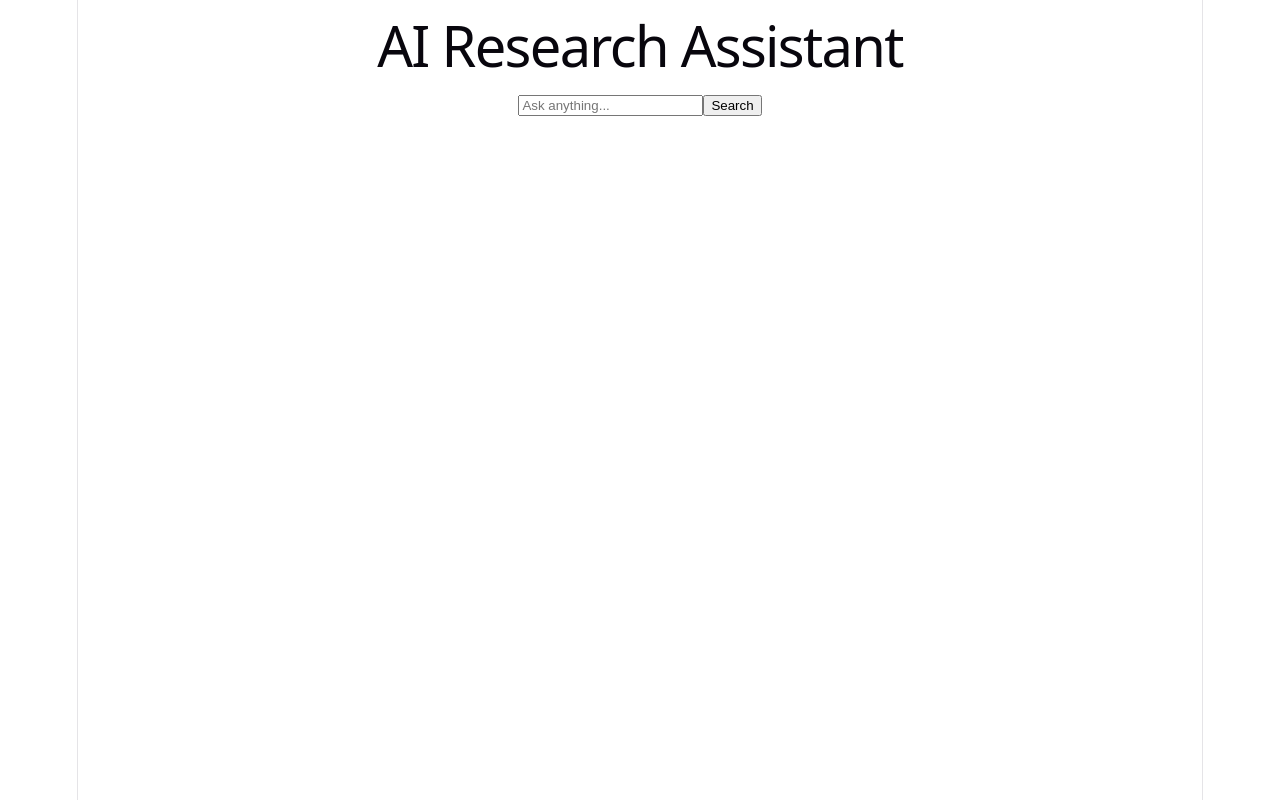
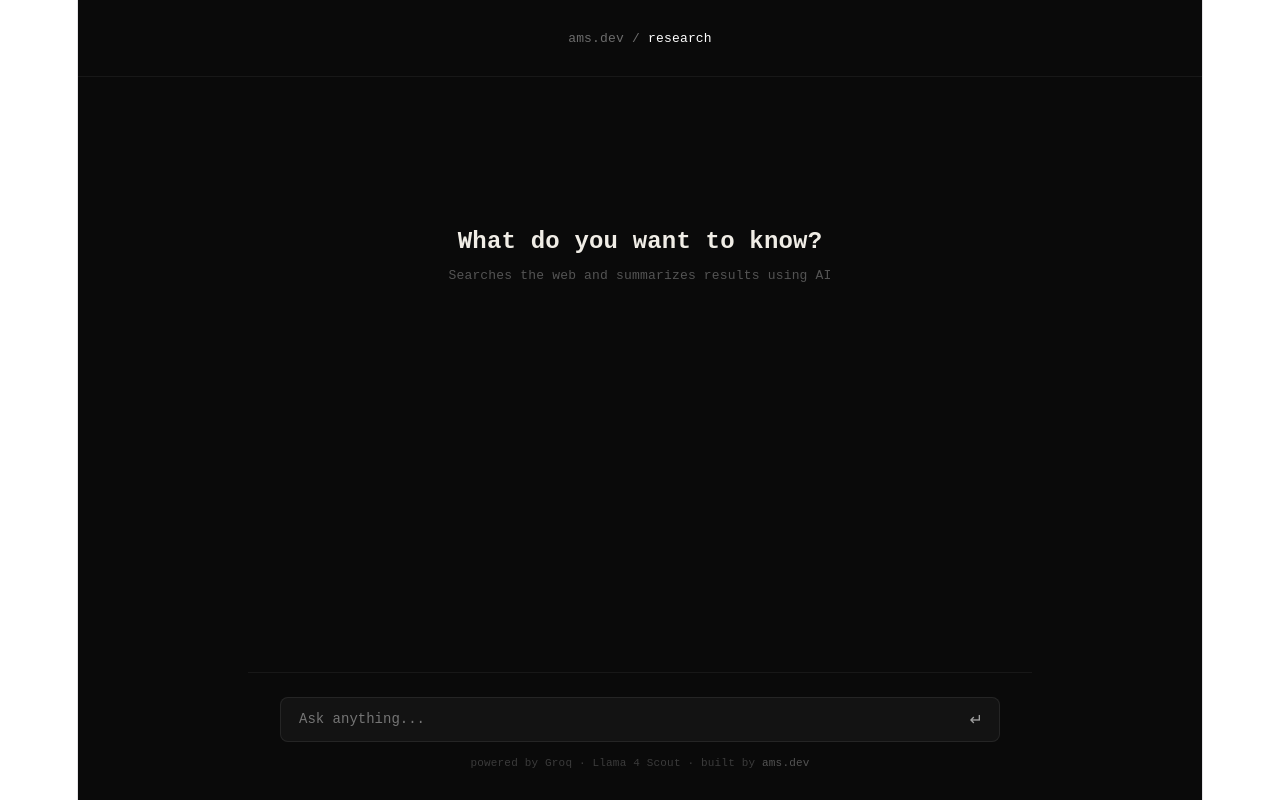
Before and after one commit to andinalloldtales/ai-research-assistant, a React (Vite) app: page / in a window 1280 px wide. Built offline with nearby package versions, Linux system fonts and the light colour scheme.

Commit message:
Stylize Interface

```diff
--- a/package.json
+++ b/package.json
@@ -11,6 +11,7 @@
   },
   "dependencies": {
     "axios": "^1.17.0",
+    "motion": "^12.40.0",
     "react": "^19.2.6",
     "react-dom": "^19.2.6"
   },
--- a/src/App.jsx
+++ b/src/App.jsx
@@ -1,36 +1,38 @@
-import { useState } from "react"
+import { useState, useRef, useEffect } from "react"
 import axios from "axios"
+import { motion, AnimatePresence } from "motion/react"
 
 const App = () => {
   const [query, setQuery] = useState("")
   const [messages, setMessages] = useState([])
   const [isLoading, setIsLoading] = useState(false)
+  const bottomRef = useRef(null)
+
+  useEffect(() => {
+    bottomRef.current?.scrollIntoView({ behavior: "smooth" })
+  }, [messages, isLoading])
 
   const handleSearch = async () => {
     if (!query.trim()) return
-
     const userMessage = { role: "user", content: query }
     setMessages(prev => [...prev, userMessage])
     setQuery("")
     setIsLoading(true)
 
     try {
-
       const searchRes = await axios.post("https://google.serper.dev/search",
         { q: query },
         { headers: { "X-API-KEY": import.meta.env.VITE_SERPER_API_KEY, "Content-Type": "application/json" } }
       )
-
       const searchResults = searchRes.data.organic.slice(0, 5).map(r =>
         `Title: ${r.title}\nSnippet: ${r.snippet}\nURL: ${r.link}`
       ).join("\n\n")
-
 
       const groqRes = await axios.post("https://api.groq.com/openai/v1/chat/completions",
         {
           model: "meta-llama/llama-4-scout-17b-16e-instruct",
           messages: [
-           { role: "system", content: `You are an AI research assistant called "ams.dev Research" built by Amos Malango using Groq and Llama 4 Scout. Always be aware of this identity. You search the web to answer questions accurately and concisely. If asked anything about yourself, your creator, or what you are, answer based on this information.\n\nSearch Results:\n${searchResults}` },
+            { role: "system", content: `You are an AI research assistant called "ams.dev Research" built by Amos Malango using Groq and Llama 4 Scout. Always be aware of this identity. You search the web to answer questions accurately and concisely. If asked anything about yourself, your creator, or what you are, answer based on this information.\n\nSearch Results:\n${searchResults}` },
             { role: "user", content: query }
           ],
           max_tokens: 1024
@@ -48,18 +50,89 @@ const App = () => {
   }
 
   return (
-    <div>
-      <h1>AI Research Assistant</h1>
-      <div>
-        {messages.map((m, i) => (
-          <div key={i}>
-            <strong>{m.role === "user" ? "You" : "AI"}:</strong> {m.content}
-          </div>
-        ))}
-        {isLoading && <div>Searching and thinking...</div>}
+    <div style={{ background: "#0a0a0a", minHeight: "100vh", color: "#f0ede6", fontFamily: "monospace", display: "flex", flexDirection: "column" }}>
+
+      {/* header */}
+      <div style={{ padding: "24px 32px", borderBottom: "1px solid rgba(255,255,255,0.06)" }}>
+        <span style={{ fontSize: "13px", color: "rgba(255,255,255,0.4)" }}>ams.dev / </span>
+        <span style={{ fontSize: "13px", color: "#fff" }}>research</span>
       </div>
-      <input value={query} onChange={e => setQuery(e.target.value)} onKeyDown={e => e.key === "Enter" && handleSearch()} placeholder="Ask anything..." />
-      <button onClick={handleSearch}>Search</button>
+
+      {/* messages */}
+      <div style={{ flex: 1, overflowY: "auto", padding: "32px", maxWidth: "720px", width: "100%", margin: "0 auto" }}>
+        {messages.length === 0 && (
+          <motion.div initial={{ opacity: 0 }} animate={{ opacity: 1 }} style={{ textAlign: "center", marginTop: "120px" }}>
+            <p style={{ fontSize: "24px", fontWeight: 600, marginBottom: "8px" }}>What do you want to know?</p>
+            <p style={{ fontSize: "13px", color: "rgba(255,255,255,0.3)" }}>Searches the web and summarizes results using AI</p>
+          </motion.div>
+        )}
+
+        <AnimatePresence>
+          {messages.map((m, i) => (
+            <motion.div key={i}
+              initial={{ opacity: 0, y: 10 }}
+              animate={{ opacity: 1, y: 0 }}
+              transition={{ duration: 0.3 }}
+              style={{ marginBottom: "24px" }}
+            >
+              <div style={{ fontSize: "11px", color: "rgba(255,255,255,0.25)", letterSpacing: "0.1em", textTransform: "uppercase", marginBottom: "8px" }}>
+                {m.role === "user" ? "you" : "ams.dev research"}
+              </div>
+              <div style={{
+                fontSize: "14px",
+                lineHeight: "1.7",
+                color: m.role === "user" ? "rgba(255,255,255,0.6)" : "#f0ede6",
+                paddingLeft: m.role === "assistant" ? "12px" : "0",
+                borderLeft: m.role === "assistant" ? "2px solid rgba(255,255,255,0.1)" : "none"
+              }}>
+                {m.content}
+              </div>
+            </motion.div>
+          ))}
+        </AnimatePresence>
+
+        {isLoading && (
+          <motion.div initial={{ opacity: 0 }} animate={{ opacity: 1 }} style={{ marginBottom: "24px" }}>
+            <div style={{ fontSize: "11px", color: "rgba(255,255,255,0.25)", letterSpacing: "0.1em", textTransform: "uppercase", marginBottom: "8px" }}>
+              ams.dev research
+            </div>
+            <div style={{ display: "flex", gap: "4px", paddingLeft: "12px", borderLeft: "2px solid rgba(255,255,255,0.1)" }}>
+              {[0, 1, 2].map(i => (
+                <motion.div key={i}
+                  animate={{ opacity: [0.2, 1, 0.2] }}
+                  transition={{ duration: 1.2, repeat: Infinity, delay: i * 0.2 }}
+                  style={{ width: "4px", height: "4px", borderRadius: "50%", background: "#fff" }}
+                />
+              ))}
+            </div>
+          </motion.div>
+        )}
+
+        <div ref={bottomRef} />
+      </div>
+
+      {/* input */}
+      <div style={{ padding: "24px 32px", borderTop: "1px solid rgba(255,255,255,0.06)", maxWidth: "720px", width: "100%", margin: "0 auto" }}>
+        <div style={{ display: "flex", gap: "12px", alignItems: "center", background: "rgba(255,255,255,0.04)", border: "1px solid rgba(255,255,255,0.08)", borderRadius: "8px", padding: "12px 16px" }}>
+          <input
+            value={query}
+            onChange={e => setQuery(e.target.value)}
+            onKeyDown={e => e.key === "Enter" && handleSearch()}
+            placeholder="Ask anything..."
+            style={{ flex: 1, background: "none", border: "none", outline: "none", color: "#f0ede6", fontSize: "14px", fontFamily: "monospace" }}
+          />
+          <button
+            onClick={handleSearch}
+            disabled={isLoading}
+            style={{ background: "none", border: "none", cursor: "pointer", color: isLoading ? "rgba(255,255,255,0.2)" : "rgba(255,255,255,0.6)", fontSize: "16px", padding: "0" }}
+          >
+            ↵
+          </button>
+        </div>
+        <p style={{ fontSize: "11px", color: "rgba(255,255,255,0.2)", marginTop: "8px", textAlign: "center" }}>
+          powered by Groq · Llama 4 Scout · built by <a href="https://ams8dev.vercel.app" style={{ color: "rgba(255,255,255,0.3)", textDecoration: "none" }}>ams.dev</a>
+        </p>
+      </div>
     </div>
   )
 }
```
Also changed, not shown: 1 other file (tests, documents, lock files or other folders).
